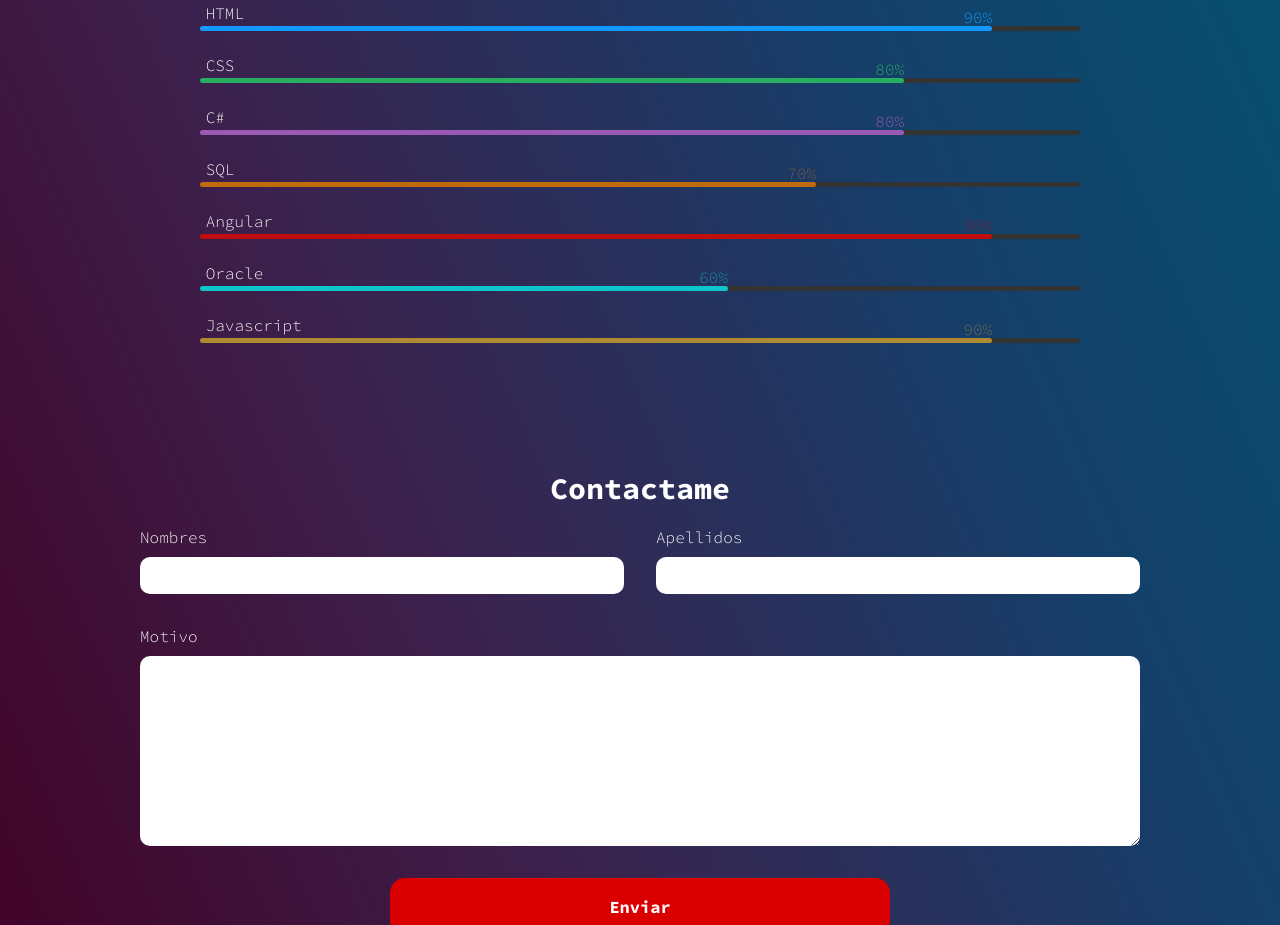
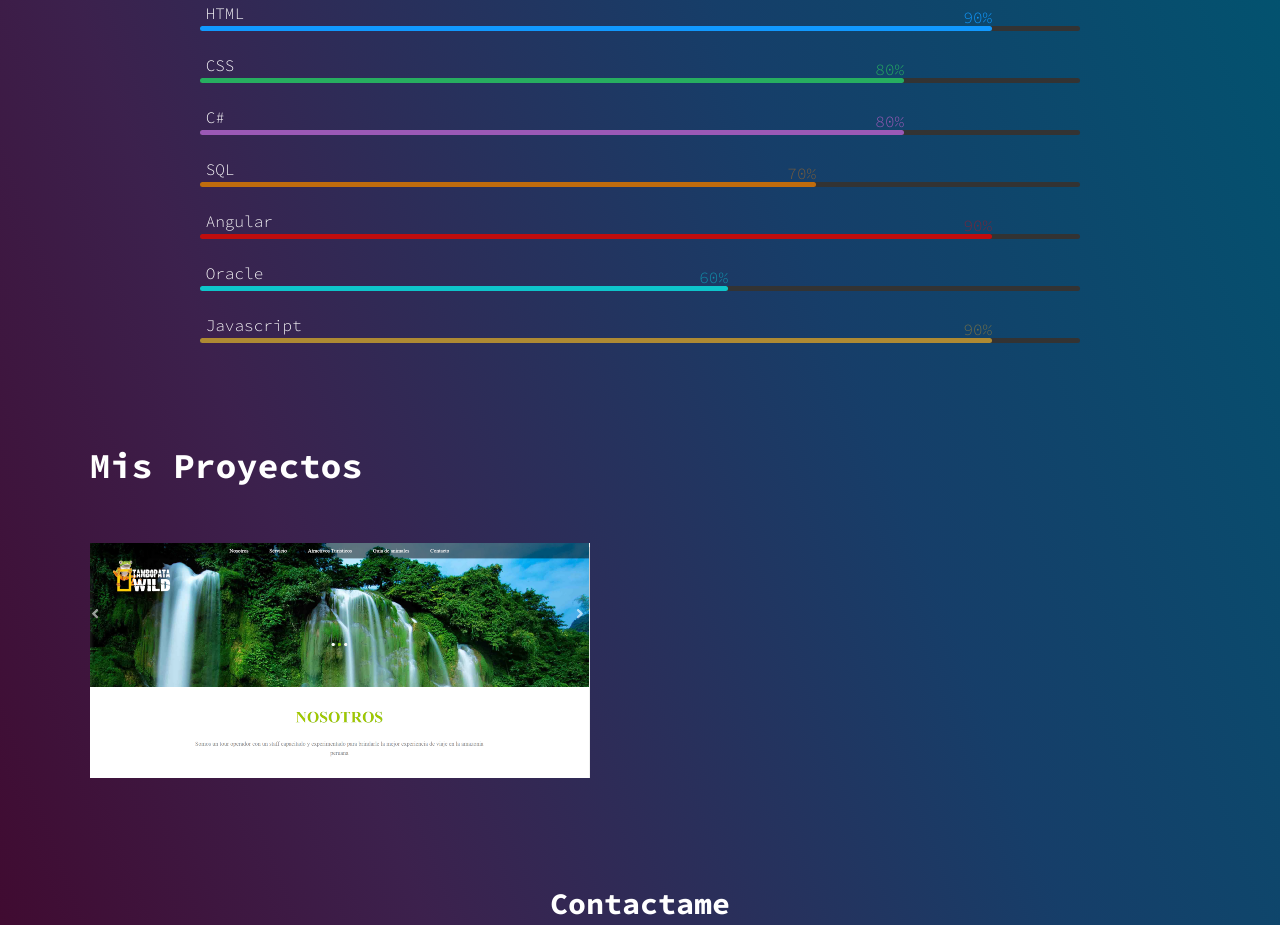
Before and after one commit to bertol26/portafilio, a plain HTML site: page index.html in a window 1280 px wide. Shown: the part 1875-2800 px from the top of the page. Drawn offline with Linux system fonts and the light colour scheme.

Commit message:
correcciones

```diff
--- a/css/style.css
+++ b/css/style.css
@@ -191,6 +191,19 @@ body {
     flex-direction: row;
     flex-wrap: nowrap;
     justify-content: space-between;
+}
+
+.contenedor-proyectos {
+    display: flex;
+    width: 100%;
+    flex-wrap: wrap;
+    gap: 10px;
+    margin-top: 5%;
+}
+
+.content-proyecto {
+   flex-basis: 400px;
+   flex-grow: 1;
 }
 
 .section-skill {
--- a/index.html
+++ b/index.html
@@ -21,6 +21,8 @@
                 <li class="nav-item"><a href="#acercademi">Acerca de mi</a></li>
                 <li class="nav-item"><a href="#habilidades">Mis habilidades</a></li>
                 <li class="nav-item"><a href="#div-skills">Skills</a></li>
+                <li class="nav-item"><a href="#div-proyectos">Mis proyectos</a></li>
+                <li class="nav-item"><a href="#contacto">Contacto</a></li>
             </ul>
         </nav>
         <section class="section-information">
@@ -138,7 +140,17 @@
             </div>
         </div>
     </section>
-    <footer class="footer">
+    <section class="information-estudios" id="div-proyectos">
+        <div class="contenedor-info">
+            <h1 class="title-estudios">Mis Proyectos</h1>
+            <div class="contenedor-proyectos">
+                <div class="content-proyecto">
+                    <img src="./img/web_tambopata.png" alt="">
+                </div>
+            </div>
+        </div>
+    </section>
+    <footer id="contacto" class="footer">
         <div class="contenedor-footer">
             <div class="form-contact">
                 <div class="form-header">
@@ -169,4 +181,5 @@
     <script src="./js/main.js"></script>
     <script src="./js/skills.js"></script>
 </body>
+
 </html>
```
Also changed, not shown: img/web_tambopata.png (added). Lines whose indentation alone changed are shown as unchanged.
